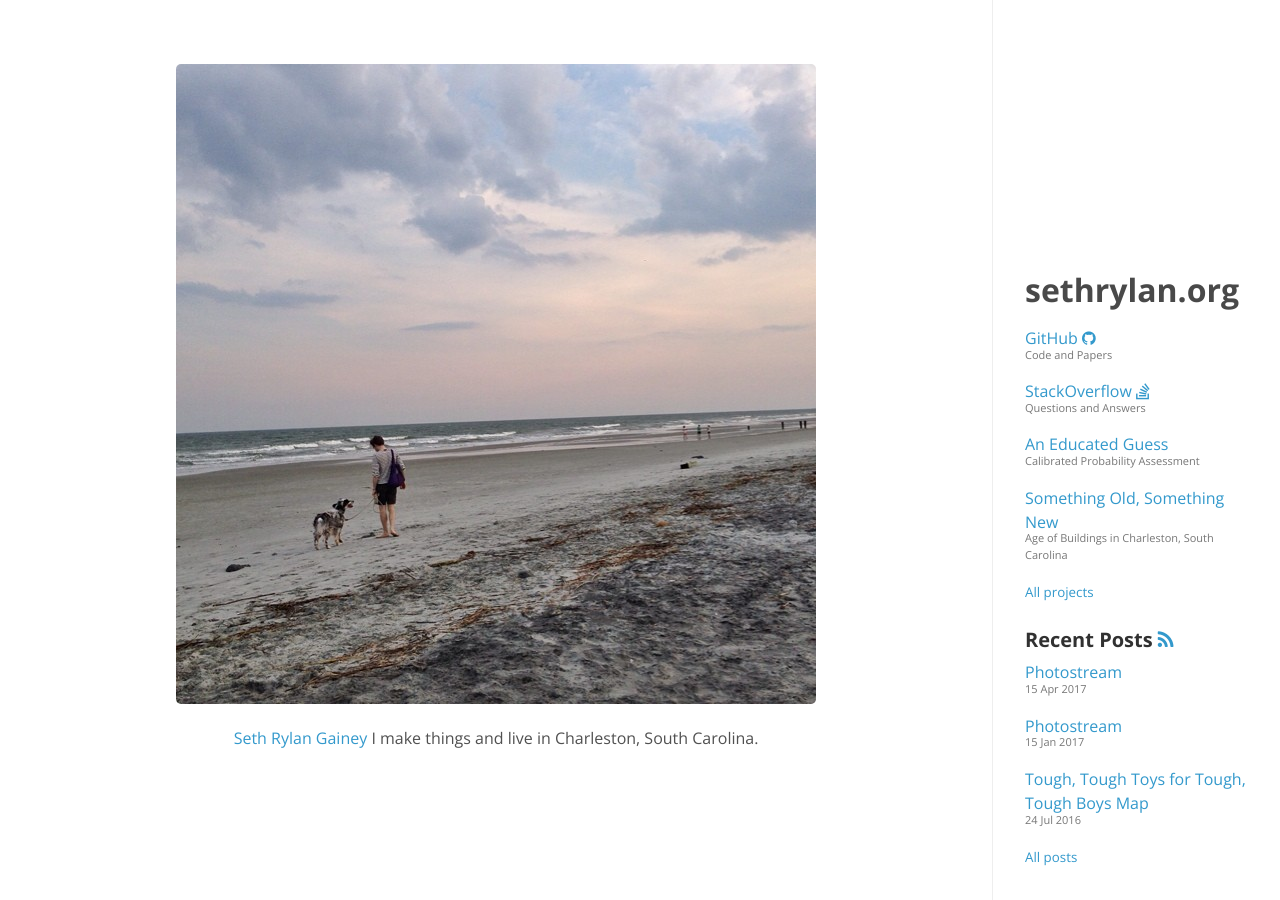
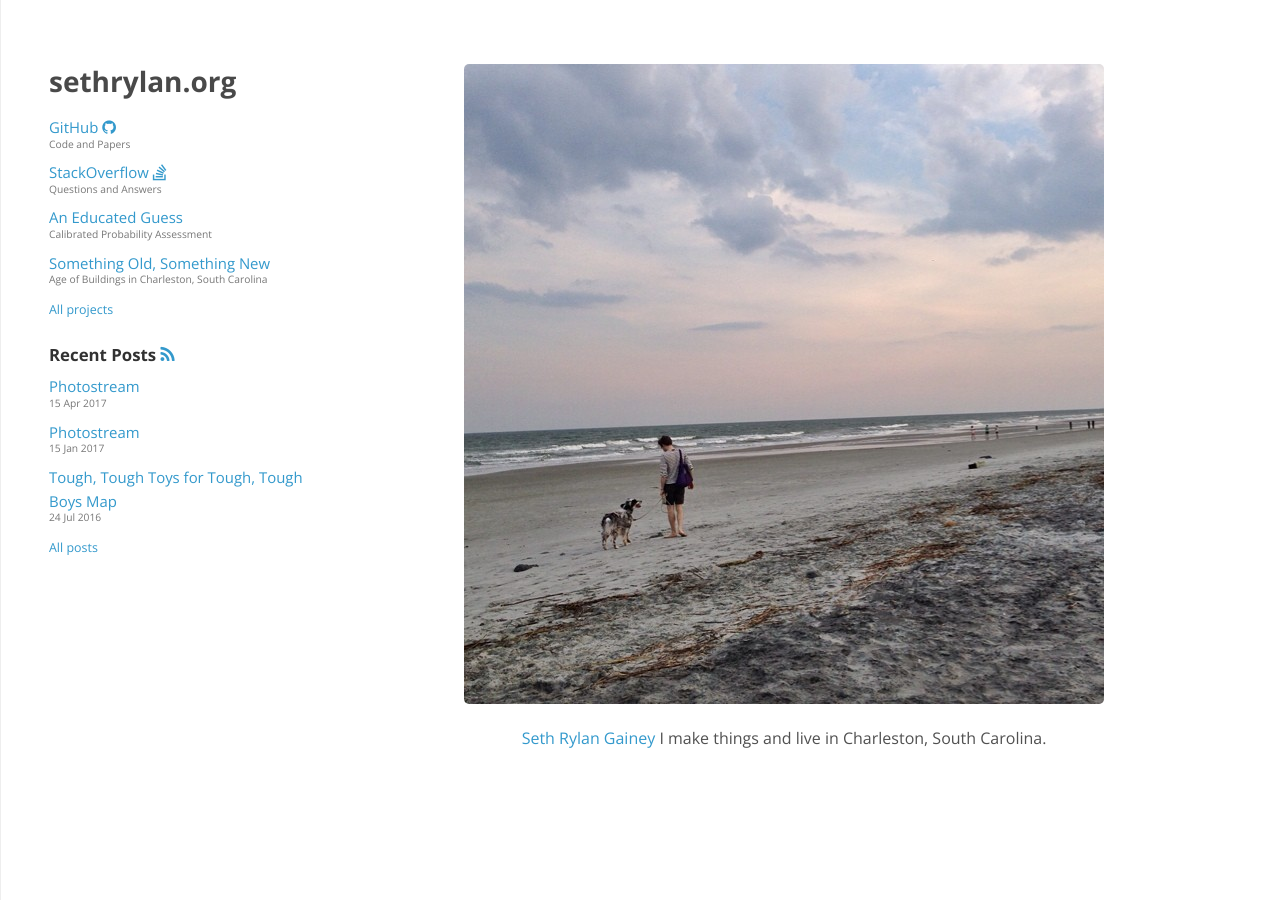
Before and after one commit to sethrylan/sethrylan.github.io, a Jekyll site: the page built from index.md, in a window 1280 px wide. Built offline with Jekyll 4.4.1, drawn with Linux system fonts in a browser that asks for light colours; nearby versions of some CDN libraries.

Commit message:
More hyde cleanup.

```diff
--- a/_includes/nav.html
+++ b/_includes/nav.html
@@ -1,9 +1,9 @@
   <header>
-    <p><a href="{{site.author.github}}" target="tab">GitHub <i class="fa fa-github fa-2"></i> <small>Code and Papers</small></a></p>
-    <p class="view"><a href="{{site.author.stackoverflow}}" target="tab">StackOverflow <i class="fa fa-stack-overflow fa-2"></i> <small>Questions and Answers</small></a></p>
+    <a href="{{site.author.github}}" target="tab">GitHub <i class="fa fa-github fa-2"></i> <small>Code and Papers</small></a>
+    <a href="{{site.author.stackoverflow}}" target="tab">StackOverflow <i class="fa fa-stack-overflow fa-2"></i> <small>Questions and Answers</small></a>
 
     {% for project in site.projects limit:2 %}
-    <p class="view"><a href="{{project.url}}">{{project.title}} <small>{{project.text}}</small></a></p>
+    <a href="{{project.url}}">{{project.title}} <small>{{project.text}}</small></a>
     {% endfor %}
     <small><a href="{{ site.url }}/projects.html">All projects</a></small>
 
@@ -11,7 +11,7 @@
       <i class="fa fa-rss fa-2"></i>
     </h3>
     {% for post in site.posts limit:3 %}
-    <p class="view"><a href="{{ post.url }}">{{ post.title }} <small>{{ post.date | date_to_string }}</small></a></p>
+    <a href="{{ post.url }}">{{ post.title }} <small>{{ post.date | date_to_string }}</small></a>
     {% endfor %}
     <small><a href="{{ site.url }}/posts.html">All posts</a></small>
 
--- a/_includes/sidebar.html
+++ b/_includes/sidebar.html
@@ -1,35 +1,30 @@
 <div class="sidebar">
-  <div class="container sidebar-sticky">
+  <div class="container">
     <div class="sidebar-about">
       <h1>
         <a href="{{ site.baseurl }}">
           {{ site.title }}
         </a>
       </h1>
-      <!-- <p class="lead">{{ site.description }}</p> -->
     </div>
 
     <nav class="sidebar-nav">
-    <!--   <a class="sidebar-nav-item{% if page.url == site.baseurl %} active{% endif %}" href="{{ site.baseurl }}">Home</a> -->
-
       {% comment %}
         The code below dynamically generates a sidebar nav of pages with
         `layout: page` in the front-matter. See readme for usage.
       {% endcomment %}
 
-<!--       {% assign pages_list = site.pages %}
+      {% assign pages_list = site.pages %}
       {% for node in pages_list %}
         {% if node.title != null %}
           {% if node.layout == "page" %}
             <a class="sidebar-nav-item{% if page.url == node.url %} active{% endif %}" href="{{ node.url }}">{{ node.title }}</a>
           {% endif %}
         {% endif %}
-      {% endfor %} -->
+      {% endfor %}
 
       {% include nav.html %}
 
     </nav>
-
-    <!-- <p>&copy; {{ site.time | date: '%Y' }}. All rights reserved.</p> -->
   </div>
 </div>
--- a/_layouts/default.html
+++ b/_layouts/default.html
@@ -3,7 +3,7 @@
 
   {% include head.html %}
 
-  <body class="layout-reverse">
+  <body>
 
     {% include sidebar.html %}
 
--- a/css/style.css
+++ b/css/style.css
@@ -1,5 +1,4 @@
 /* CSS Overrides for hyde.css and poole.css */
-
 
 /* Anchors */
 a {
@@ -18,49 +17,59 @@ a:hover {
   color:#069;
 }
 
+header > a {
+  font-size:16px;
+  margin-bottom: 8px;
+  display: block;
+}
+
+header > h3 {
+  font-size:18px;
+}
 
 /* Sidebar */
 .sidebar a {
   color: #39c;
-  text-decoration: none;
 }
 
 .sidebar a:hover {
+  color:#069;
   text-decoration: none
-}
-
-header p.view {
-  position:static;
 }
 
 .sidebar h1 a {
   color: #494949;
-  font-weight: bold;
 }
 
 /* Sidebar nav */
 .sidebar-nav {
   padding-left: 0;
   list-style: none;
+  font-size-adjust: .5;
 }
 
 .sidebar {
   text-align: left;
-  padding: 2rem 1rem;
+  padding: 4rem 2rem;
   background-color: #fff;
   color: #333;
   border-left: solid 1px #eee;
+}
+
+@media (min-width: 48em) {
+  .sidebar {
+    width: 22rem;
+  }
 }
 
 .sidebar-about h1 {
   color: #333;
   margin-top: 0;
   font-family: 'Open Sans', sans-serif;
-  font-size: 2rem;
+  font-size: 28px;
   font-weight: bold;
   margin-bottom: 1rem;
 }
-
 
 /* Global Resets */
 
```
Also changed, not shown: _posts/2015-11-01-photostream.md (+0 -3 lines).
